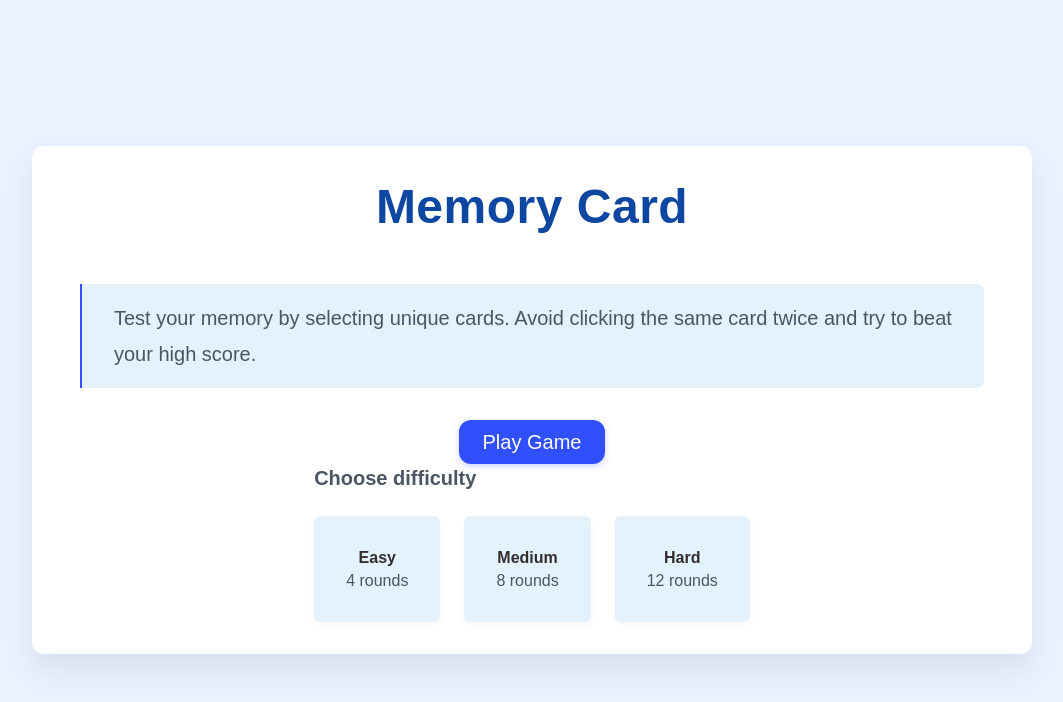
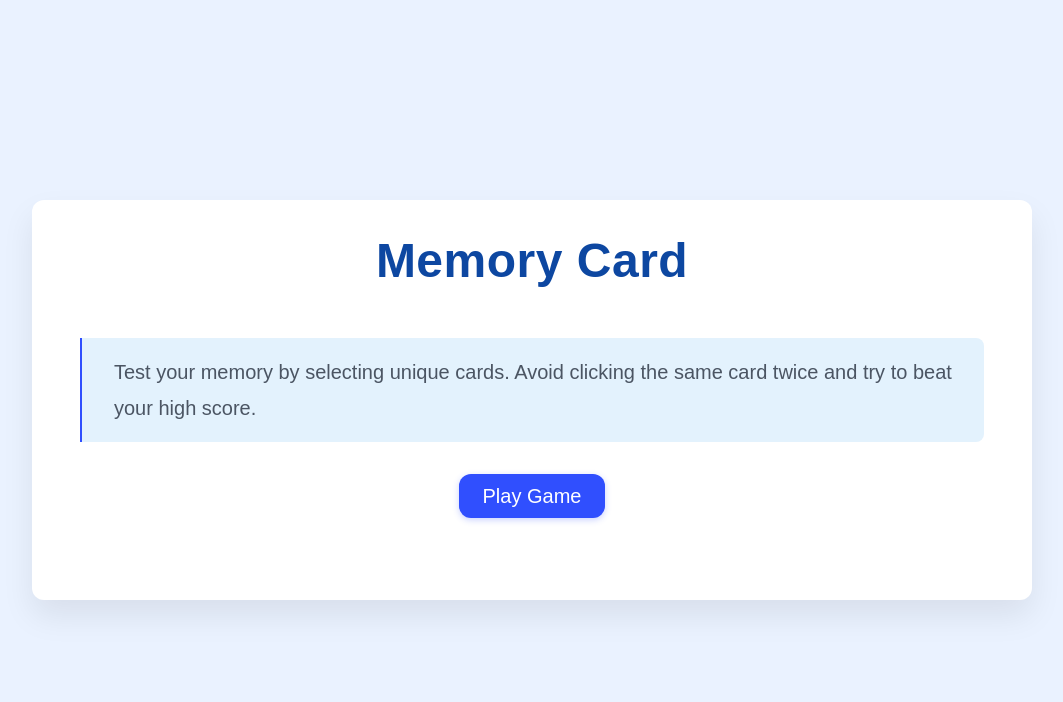
Before and after one commit to catalinbroinas/memory-card, a React (Vite) app: page / in a window 1280 px wide. Shown: the top 702 px of the page, without its empty margins (108-1171 px from the left). Built offline with nearby package versions, Linux system fonts and the light colour scheme.

Commit message:
refactor(StartScreen): simplify initial screen structure

```diff
--- a/src/react/components/features/Game/StartScreen/StartScreen.jsx
+++ b/src/react/components/features/Game/StartScreen/StartScreen.jsx
@@ -1,5 +1,4 @@
 import GameInfo from "./GameInfo";
-import GameDifficulty from "./GameDifficulty";
 
 function StartScreen() {
   return (
@@ -7,7 +6,6 @@ function StartScreen() {
       <h2 className="visually-hidden">Start screen</h2>
 
       <GameInfo />
-      <GameDifficulty />
     </section>
   );
 }
```
